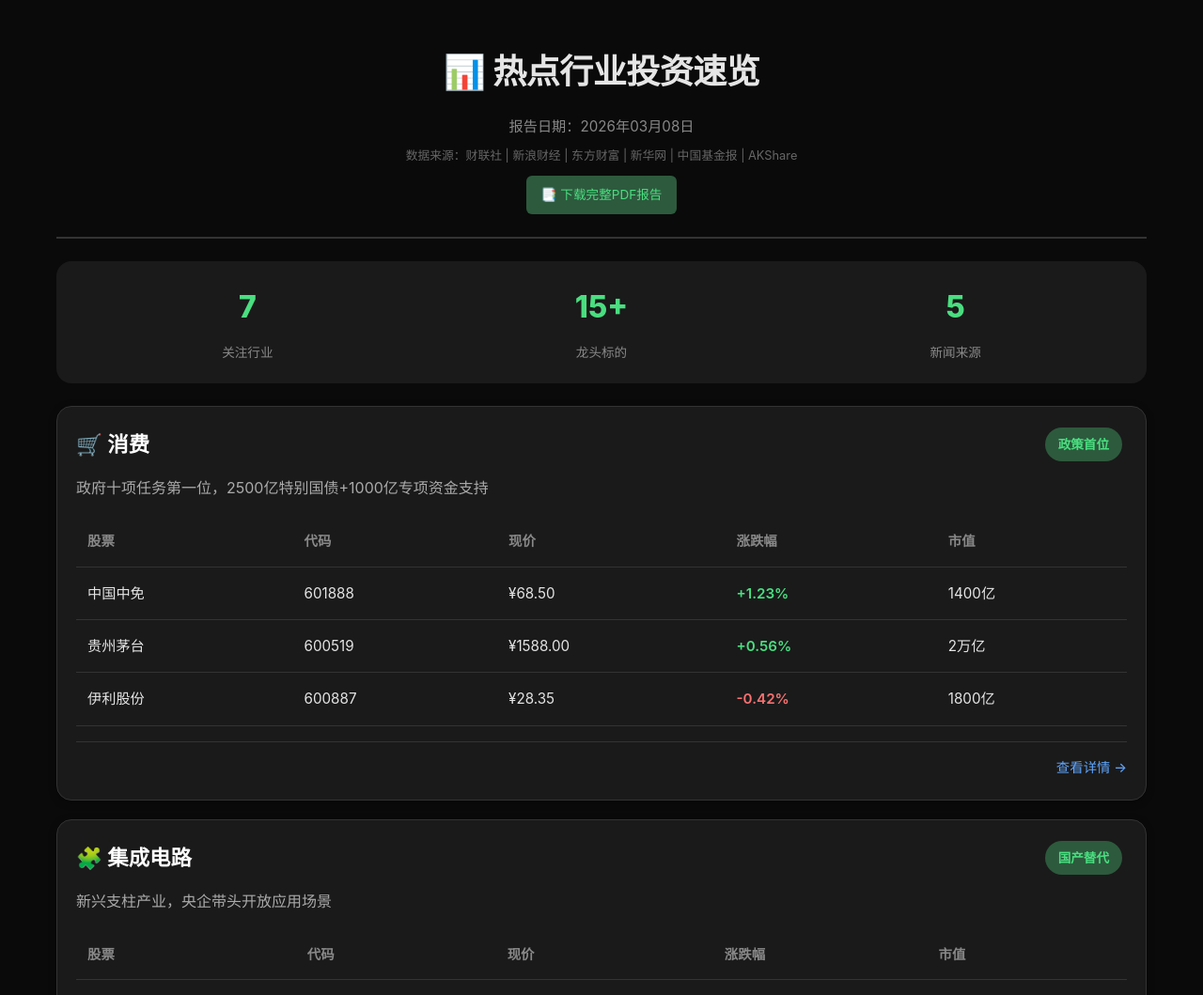
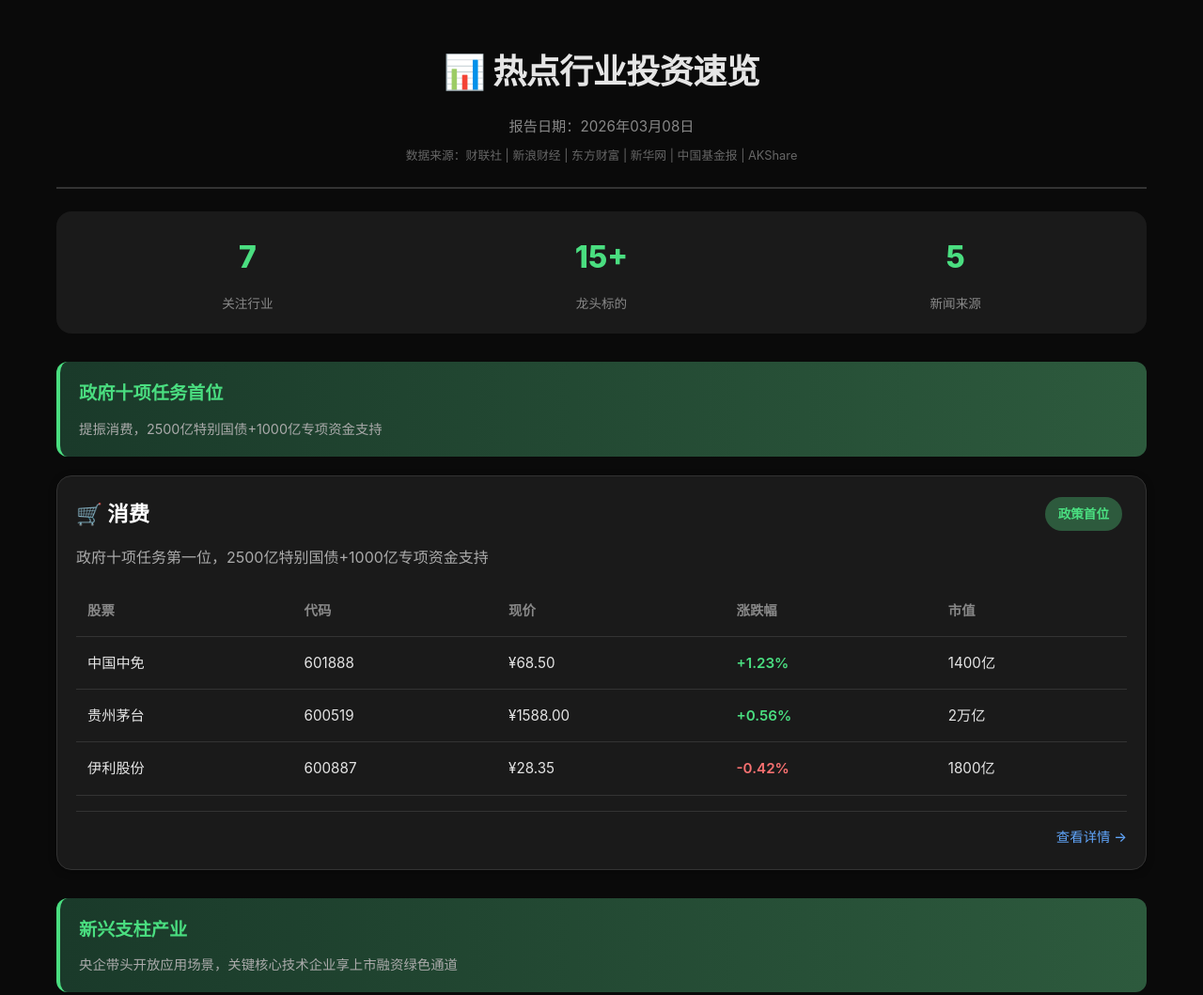
Before and after one commit to wangjunyu20/xiaoman, a plain HTML site: page index.html in a window 1280 px wide. Shown: the top 1059 px of the page at 94% size. Drawn offline with Linux system fonts and the light colour scheme.

Commit message:
首页按两会政府工作报告分类重新组织

```diff
--- a/index.html
+++ b/index.html
@@ -42,20 +42,6 @@
             font-size: 0.8rem;
             margin-top: 8px;
             line-height: 1.5;
-        }
-        .header .pdf-link {
-            display: inline-block;
-            margin-top: 12px;
-            padding: 8px 16px;
-            background: #2d5a3d;
-            color: #4ade80;
-            text-decoration: none;
-            border-radius: 6px;
-            font-size: 0.85rem;
-            transition: background 0.2s;
-        }
-        .header .pdf-link:hover {
-            background: #3d7a4d;
         }
 
         .industry-card {
@@ -118,6 +104,25 @@
             margin-right: 5px;
         }
         .tag-good { background: #2d5a3d; color: #4ade80; }
+
+        /* 分类标题样式 */
+        .category-header {
+            background: linear-gradient(90deg, #1a3a2a 0%, #2d5a3d 100%);
+            padding: 16px 20px;
+            border-radius: 12px;
+            margin: 30px 0 20px 0;
+            border-left: 4px solid #4ade80;
+        }
+        .category-header h2 {
+            color: #4ade80;
+            font-size: 1.2rem;
+            margin: 0 0 8px 0;
+        }
+        .category-header p {
+            color: #aaa;
+            font-size: 0.9rem;
+            margin: 0;
+        }
 
         /* 新闻栏目样式 - 移动端优化 */
         .news-section {
@@ -256,7 +261,6 @@
         <h1>📊 热点行业投资速览</h1>
         <div class="date">报告日期：2026年03月08日</div>
         <div class="sources">数据来源：财联社 | 新浪财经 | 东方财富 | 新华网 | 中国基金报 | AKShare</div>
-        <a href="行业研究报告_20260308.pdf" class="pdf-link" target="_blank">📑 下载完整PDF报告</a>
     </div>
 
     <div class="stats-bar">
@@ -274,6 +278,11 @@
         </div>
     </div>
 
+
+        <div class="category-header">
+            <h2>政府十项任务首位</h2>
+            <p>提振消费，2500亿特别国债+1000亿专项资金支持</p>
+        </div>
 
     <div class="industry-card">
         <div class="industry-header-row">
@@ -315,6 +324,11 @@
             <a href="reports/consumption.html" class="detail-link">查看详情 →</a>
         </div>
     </div>
+        <div class="category-header">
+            <h2>新兴支柱产业</h2>
+            <p>央企带头开放应用场景，关键核心技术企业享上市融资绿色通道</p>
+        </div>
+
     <div class="industry-card">
         <div class="industry-header-row">
             <a href="reports/semiconductor.html" class="industry-name-link">
@@ -475,6 +489,11 @@
             <a href="reports/low_altitude.html" class="detail-link">查看详情 →</a>
         </div>
     </div>
+        <div class="category-header">
+            <h2>AI基础设施</h2>
+            <p>超大规模智算集群+全国一体化算力调度</p>
+        </div>
+
     <div class="industry-card">
         <div class="industry-header-row">
             <a href="reports/computing_infra.html" class="industry-name-link">
@@ -595,6 +614,11 @@
             <a href="reports/satellite.html" class="detail-link">查看详情 →</a>
         </div>
     </div>
+        <div class="category-header">
+            <h2>未来产业</h2>
+            <p>建立风险分担机制，发展天使投资</p>
+        </div>
+
     <div class="industry-card">
         <div class="industry-header-row">
             <a href="reports/embodied_ai.html" class="industry-name-link">
@@ -795,6 +819,11 @@
             <a href="reports/nuclear_fusion.html" class="detail-link">查看详情 →</a>
         </div>
     </div>
+        <div class="category-header">
+            <h2>AI应用层</h2>
+            <p>AI应用场景加速落地</p>
+        </div>
+
     <div class="industry-card">
         <div class="industry-header-row">
             <a href="reports/ai_app.html" class="industry-name-link">
```
